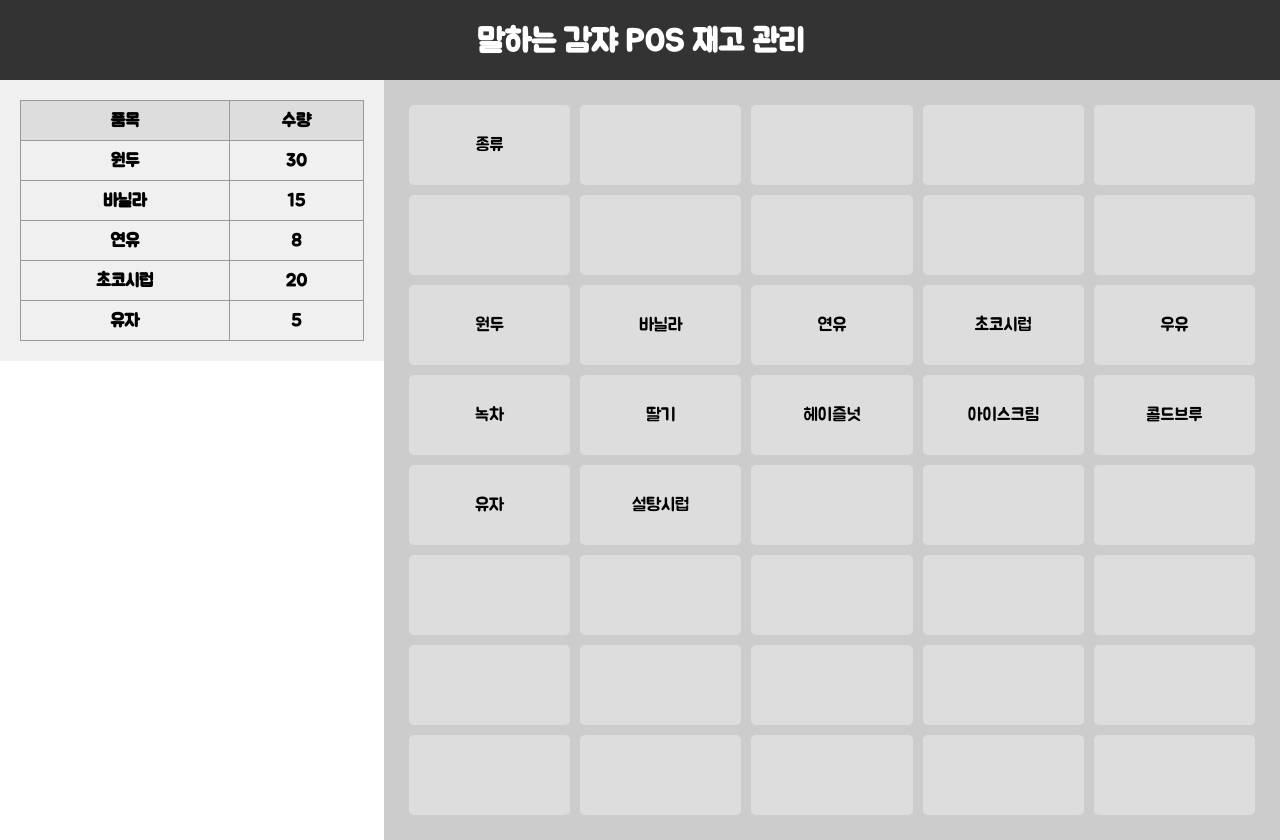
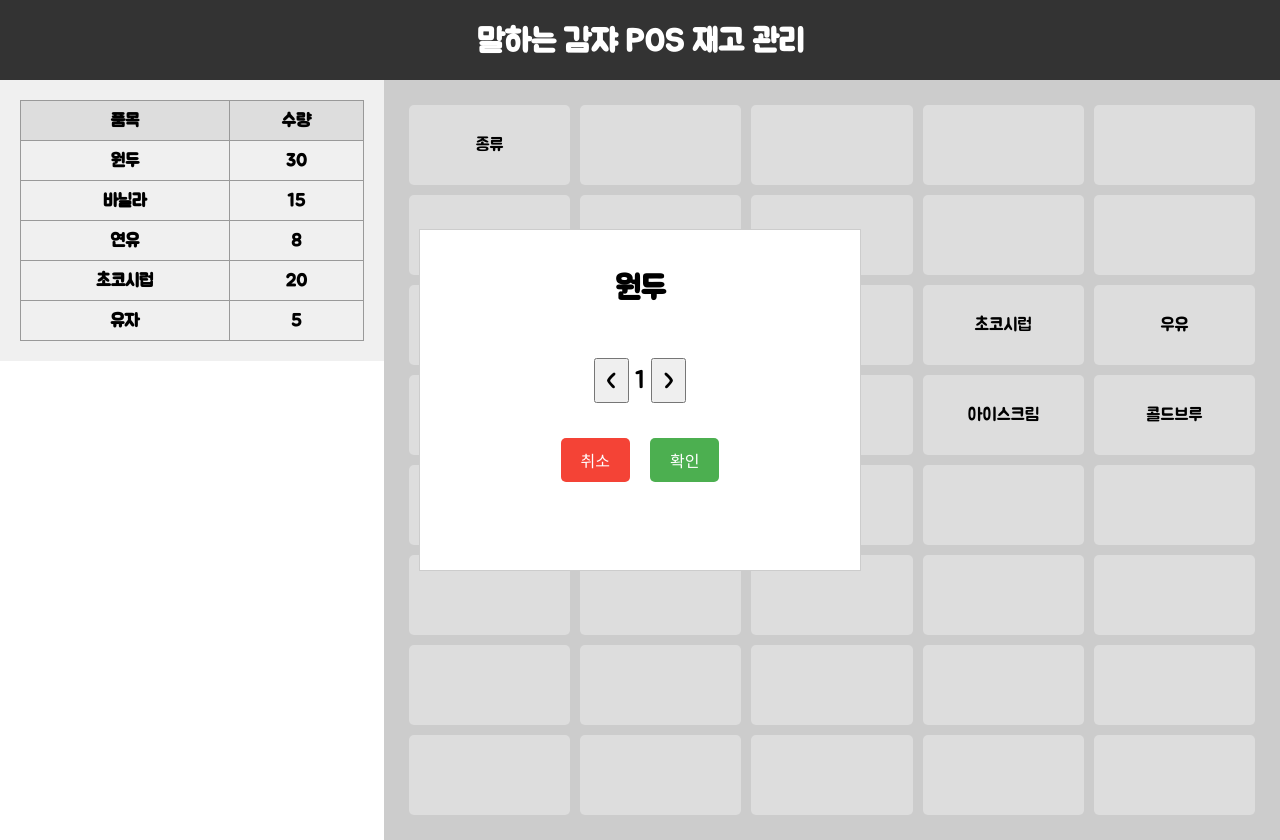
Before and after one commit to minju-sin/capstone, a React (Create React App) app in the folder frontend/: page /inventory in a window 1280 px wide. Both pictures are taken after a click on the button "원두". Built offline with nearby package versions, Linux system fonts and the light colour scheme.

Commit message:
팝업창 디자인 변환 완료
확인 기능 추가

```diff
--- a/frontend/src/components/styles/InvenRightCSS.js
+++ b/frontend/src/components/styles/InvenRightCSS.js
@@ -13,3 +13,65 @@ export const StyledInvenButtonContainer = styled.div`
     flex-wrap: wrap;
     justify-content: space-between; /* 버튼 간의 간격을 균일하게 분배 */
 `;
+
+export const StyledPopUp = styled.div`
+    position: fixed;
+    top: 50%;
+    left: 50%;
+    transform: translate(-50%, -50%);
+    background-color: #fff;
+    border: 1px solid #ccc;
+    padding: 20px;
+    z-index: 1000;
+    width: 400px;
+    height: 300px;
+`;
+
+export const StyledPopUpInner = styled.div`
+    text-align: center;
+`;
+
+export const StyledH1 = styled.h1`
+    margin-top: 20px;
+    font-family: BMJUA;
+`;
+
+export const StyledB = styled.button`
+    margin-top: 30px;
+    font-family: BMJUA;
+    font-size: 20px;
+    padding: 10px;
+`;
+
+export const StyledP = styled.p`
+    font-family: BMJUA;
+    font-size: 25px;
+`;
+
+export const StyledCancelButton = styled.button`
+    background-color: #f44336;
+    color: white;
+    border: none;
+    padding: 10px 20px;
+    margin: 10px;
+    cursor: pointer;
+    font-size: 16px;
+    border-radius: 5px;
+    &:hover {
+        background-color: #d32f2f;
+    }
+`;
+
+export const StyledConfirmButton = styled.button`
+    background-color: #4CAF50;
+    color: white;
+    border: none;
+    padding: 10px 20px;
+    margin: 10px;
+    cursor: pointer;
+    font-size: 16px;
+    border-radius: 5px;
+    &:hover {
+        background-color: #388E3C;
+    }
+`;
--- a/frontend/src/components/ui/InvenRight.js
+++ b/frontend/src/components/ui/InvenRight.js
@@ -1,11 +1,33 @@
-import React from "react";
-import { StyledRightSection, StyledInvenButtonContainer } from "../styles/InvenRightCSS.js";
+import React, { useState } from "react";
+import { StyledRightSection, StyledInvenButtonContainer, StyledPopUp, StyledPopUpInner, StyledB, StyledH1, StyledP, StyledCancelButton, StyledConfirmButton  } from "../styles/InvenRightCSS.js";
 import { StyledRightButton } from "../styles/PosRightCSS.js";
 
 function InvenRight() {
 
+    const [popup, setPopup] = useState({ visible: false, item: '', quantity: 1 });
+
+    // 팝업창 보여주는 함수
+    const showPopup = (item) => {
+        setPopup({ visible: true, item, quantity: 1 });
+    };
+
+    // 취소 버튼
+    const hidePopup = () => {
+        setPopup({ visible: false, item: '', quantity: 1 });
+    };
+
+    // 재고 수량 증가 함수
+    const increaseQuantity = () => {
+        setPopup((prevPopup) => ({ ...prevPopup, quantity: prevPopup.quantity + 1 }));
+    };
+
+    // 재고 수량 감소 함수
+    const decreaseQuantity = () => {
+        setPopup((prevPopup) => ({ ...prevPopup, quantity: Math.max(1, prevPopup.quantity - 1) }));
+    };
 
     return (
+
         <StyledRightSection class="right-section">
             <StyledInvenButtonContainer class="button-container">
 
@@ -21,11 +43,11 @@ function InvenRight() {
                 <StyledRightButton class="rightbutton"> </StyledRightButton>
                 <StyledRightButton class="rightbutton"> </StyledRightButton>
 
-                <StyledRightButton class="button" onclick="showPopup('원두', 30)">원두</StyledRightButton>
-                <StyledRightButton class="button" onclick="showPopup('바닐라', 15)">바닐라</StyledRightButton>
-                <StyledRightButton class="button" onclick="showPopup('연유', 8)">연유</StyledRightButton>
-                <StyledRightButton class="button" onclick="showPopup('초코시럽', 20)">초코시럽</StyledRightButton>
-                <StyledRightButton class="button" onclick="showPopup('우유', 5)">우유</StyledRightButton>
+                <StyledRightButton class="button" onClick={() => showPopup('원두')}>원두</StyledRightButton>
+                <StyledRightButton class="button" onClick={() => showPopup('바닐라')}>바닐라</StyledRightButton>
+                <StyledRightButton class="button" onClick={() => showPopup('연유')}>연유</StyledRightButton>
+                <StyledRightButton class="button" onClick={() => showPopup('초코시럽')}>초코시럽</StyledRightButton>
+                <StyledRightButton class="button" onClick={() => showPopup('우유')}>우유</StyledRightButton>
 
                 <StyledRightButton class="button">녹차</StyledRightButton>
                 <StyledRightButton class="button">딸기</StyledRightButton>
@@ -58,6 +80,23 @@ function InvenRight() {
                 <StyledRightButton class="button"> </StyledRightButton>
 
             </StyledInvenButtonContainer>
+
+            {popup.visible && (
+                <StyledPopUp className="popup">
+                    <StyledPopUpInner className="popup-inner">
+                        <StyledH1>{popup.item}</StyledH1>
+
+                        <StyledP>
+                            <StyledB onClick={decreaseQuantity}>{"<"}</StyledB>
+                            &nbsp;{popup.quantity}&nbsp;
+                            <StyledB onClick={increaseQuantity}>{">"}</StyledB>
+                        </StyledP>
+
+                        <StyledCancelButton onClick={hidePopup}>취소</StyledCancelButton>
+                        <StyledConfirmButton onClick={hidePopup}>확인</StyledConfirmButton>
+                    </StyledPopUpInner>
+                </StyledPopUp>
+            )}
         </StyledRightSection>
     );
 }
```
